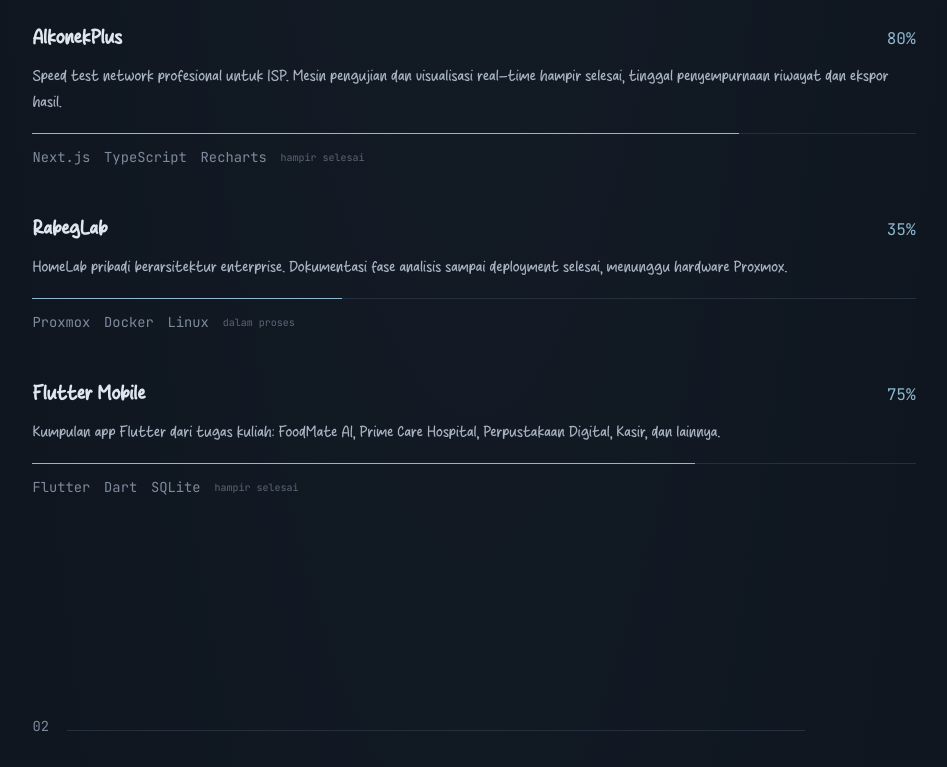
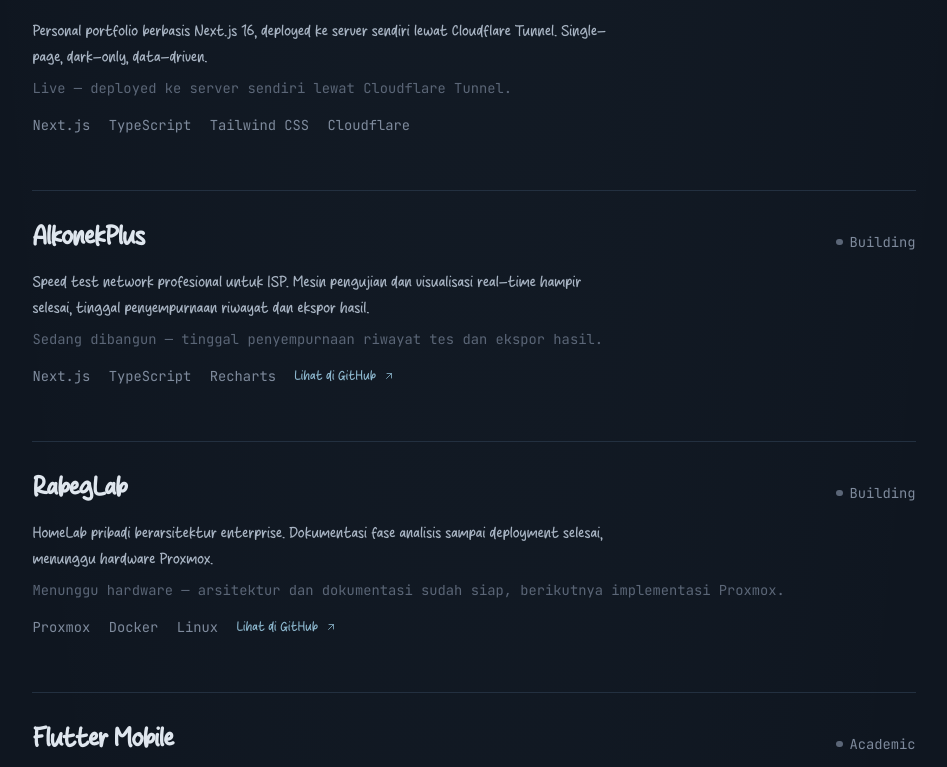
Before and after one commit to ranggamaulana111111-bit/porto, a Next.js app: page / in a window 1280 px wide. Shown: the part 1479-2246 px from the top of the page, without its empty margins (166-1113 px from the left). Built offline with nearby package versions, Linux system fonts and the light colour scheme.

Commit message:
style: polish portfolio editorial experience

```diff
--- a/components/sections/cara-bekerja.tsx
+++ b/components/sections/cara-bekerja.tsx
@@ -3,6 +3,13 @@
 import { howIWork } from "@/lib/content";
 import { SectionHeading } from "@/components/section-heading";
 import { Reveal } from "@/components/reveal";
+
+const EVIDENCE: Record<string, string> = {
+  "01": "// ALKONEK dimulai dari billing & network monitoring yang tersebar, bukan dari keinginan membuat dashboard.",
+  "02": "// RabegLab diiterasi dari dokumentasi dulu, baru beli hardware Proxmox.",
+  "03": "// Prodesa punya activity log per transisi approval supaya versi dokumen bisa dilacak.",
+  "04": "// AlkonekPlus pakai Recharts bukan chart library berat demi performa tes real-time.",
+};
 
 export function CaraBekerja() {
   return (
@@ -27,6 +34,11 @@
                 <p className="text-sm leading-relaxed text-fg-secondary max-w-lg ml-8">
                   {item.body}
                 </p>
+                {EVIDENCE[item.label] && (
+                  <p className="mt-2 ml-8 font-mono text-xs text-fg-faint">
+                    {EVIDENCE[item.label]}
+                  </p>
+                )}
               </div>
             </Reveal>
           ))}
--- a/components/sections/stack-teknologi.tsx
+++ b/components/sections/stack-teknologi.tsx
@@ -10,11 +10,13 @@
   name,
   role,
   projects,
+  versions,
   index,
 }: {
   name: string;
   role: string;
   projects: string[];
+  versions: (string | null)[];
   index: number;
 }) {
   const ref = useRef<HTMLLIElement>(null);
@@ -48,6 +50,9 @@
               className="font-mono text-xs text-accent transition-colors hover:text-fg"
             >
               {p}
+              {versions[i] && (
+                <span className="text-fg-faint"> · v{versions[i]}</span>
+              )}
             </a>
           </span>
         ))}
@@ -83,6 +88,7 @@
                     name={t.name}
                     role={t.role}
                     projects={t.projects}
+                    versions={t.versions}
                     index={i}
                   />
                 ))}
--- a/components/sections/yang-sedang-dibangun.tsx
+++ b/components/sections/yang-sedang-dibangun.tsx
@@ -1,30 +1,32 @@
 "use client";
 
-import { motion, useInView } from "framer-motion";
-import { useRef } from "react";
-import { currentWork } from "@/lib/content";
+import { currentWork, projects, projectStatus } from "@/lib/content";
 import { SectionHeading } from "@/components/section-heading";
 import { Reveal } from "@/components/reveal";
+import { ProjectStatus } from "@/components/project-status";
+import { ArrowUpRight } from "@/components/icons";
 
-function ProgressBar({ percent, tone = "bg-accent" }: { percent: number; tone?: string }) {
-  const ref = useRef<HTMLDivElement>(null);
-  const inView = useInView(ref, { once: true, amount: 0.5 });
+const SLUG_BY_TITLE: Record<string, string> = {
+  "Portfolio (porto)": "",
+  AlkonekPlus: "alkonekplus",
+  RabegLab: "rabeglab",
+  "Flutter Mobile": "foodmate",
+};
 
-  return (
-    <div ref={ref} className="h-px w-full bg-border">
-      <motion.div
-        className={`h-full ${tone}`}
-        initial={{ width: 0 }}
-        animate={inView ? { width: `${percent}%` } : { width: 0 }}
-        transition={{ duration: 1, ease: [0.16, 1, 0.3, 1] }}
-      />
-    </div>
-  );
-}
+const NOTE_BY_TITLE: Record<string, string> = {
+  "Portfolio (porto)":
+    "Live — deployed ke server sendiri lewat Cloudflare Tunnel.",
+  AlkonekPlus:
+    "Sedang dibangun — tinggal penyempurnaan riwayat tes dan ekspor hasil.",
+  RabegLab:
+    "Menunggu hardware — arsitektur dan dokumentasi sudah siap, berikutnya implementasi Proxmox.",
+  "Flutter Mobile":
+    "Eksperimen — kumpulan app Flutter dari tugas kuliah.",
+};
 
 export function YangSedangDibangun() {
   return (
-    <section id="yang-sedang" className="px-6 pt-6 pb-24">
+    <section id="yang-sedang" className="px-6 py-24">
       <div className="mx-auto max-w-3xl">
         <SectionHeading
           index="01"
@@ -32,37 +34,55 @@
           description="Bukan rencana, bukan mimpi. Ini yang sedang ada di meja kerja saya saat ini."
         />
 
-        <div className="space-y-10">
-          {currentWork.map((item, i) => (
-            <Reveal key={item.title} delay={i * 0.06} variant={i % 2 === 0 ? "up" : "left"}>
-              <div className="group">
-                <div className="flex items-baseline justify-between mb-2">
-                  <h3 className="font-display text-lg font-semibold">{item.title}</h3>
-                  <span className="font-mono text-sm text-accent">{item.percent}%</span>
+        <div className="mt-12 space-y-12">
+          {currentWork.map((item, i) => {
+            const slug = SLUG_BY_TITLE[item.title];
+            const project = slug
+              ? projects.find((p) => p.slug === slug)
+              : undefined;
+            const status = project ? projectStatus(project) : "production";
+            const link = project?.live ?? project?.link;
+
+            return (
+              <Reveal key={item.title} delay={i * 0.06}>
+                <div className="border-t border-border pt-6">
+                  <div className="flex flex-wrap items-baseline justify-between gap-x-4 gap-y-1">
+                    <h3 className="font-display text-2xl font-bold tracking-tight">
+                      {item.title}
+                    </h3>
+                    <ProjectStatus status={status} />
                   </div>
 
-                <p className="text-sm leading-relaxed text-fg-secondary mb-4">
+                  <p className="mt-3 max-w-lg text-sm leading-relaxed text-fg-secondary">
                     {item.desc}
                   </p>
 
-                <ProgressBar percent={item.percent} />
+                  <p className="mt-2 font-mono text-xs text-fg-faint">
+                    {NOTE_BY_TITLE[item.title] ?? ""}
+                  </p>
 
-                <div className="mt-3 flex flex-wrap items-center gap-3">
+                  <div className="mt-4 flex flex-wrap items-center gap-x-4 gap-y-2">
                     {item.tags.map((tag) => (
-                    <span
-                      key={tag}
-                      className="text-xs text-fg-muted font-mono"
-                    >
+                      <span key={tag} className="font-mono text-xs text-fg-muted">
                         {tag}
                       </span>
                     ))}
-                  <span className="text-[10px] text-fg-faint font-mono">
-                    {item.percent === 100 ? "selesai" : item.percent >= 75 ? "hampir selesai" : item.percent >= 50 ? "setengah jalan" : "dalam proses"}
-                  </span>
+                    {link && (
+                      <a
+                        href={link}
+                        target="_blank"
+                        rel="noopener noreferrer"
+                        className="inline-flex items-center gap-1.5 text-xs text-accent transition-colors hover:text-fg"
+                      >
+                        {project?.live ? "Live Project" : "Lihat di GitHub"}
+                        <ArrowUpRight size={12} />
+                      </a>
+                    )}
                   </div>
                 </div>
               </Reveal>
-          ))}
+            );
+          })}
         </div>
       </div>
     </section>
--- a/lib/content.ts
+++ b/lib/content.ts
@@ -133,6 +133,7 @@
   name: string;
   role: string;
   projects: string[];
+  versions: (string | null)[];
 }
 
 export interface TechStackCategory {
@@ -141,14 +142,13 @@
 }
 
 const CATEGORY_OF: Record<string, string> = {
-  "Laravel 12": "CORE",
-  "Laravel 11": "CORE",
+  "Laravel": "CORE",
+  "Tailwind CSS": "CORE",
   "Blade": "CORE",
   "Next.js 16": "CORE",
   "React 19": "CORE",
   "TypeScript": "CORE",
   "Tailwind CSS": "CORE",
-  "Tailwind CSS v4": "CORE",
   "Zustand": "CORE",
   "TanStack Query": "CORE",
   "Dart": "CORE",
@@ -200,13 +200,19 @@
 function buildTechStack(): TechStackCategory[] {
   const map = new Map<string, TechEntry>();
 
-  const add = (name: string, role: string, project: string) => {
-    const key = name.toLowerCase();
+  const add = (rawName: string, role: string, project: string) => {
+    const match = rawName.match(/^(.*?)(?:\s+(v?\d[\w.]*))?$/);
+    const base = (match?.[1] ?? rawName).trim();
+    const version = match?.[2] ? match[2].replace(/^v/, "") : null;
+    const key = base.toLowerCase();
     const existing = map.get(key);
     if (existing) {
-      if (!existing.projects.includes(project)) existing.projects.push(project);
+      if (!existing.projects.includes(project)) {
+        existing.projects.push(project);
+        existing.versions.push(version);
+      }
     } else {
-      map.set(key, { name, role, projects: [project] });
+      map.set(key, { name: base, role, projects: [project], versions: [version] });
     }
   };
 
```
Also changed, not shown: 1 other file (tests, documents, lock files or other folders). Lines whose indentation alone changed are shown as unchanged.
